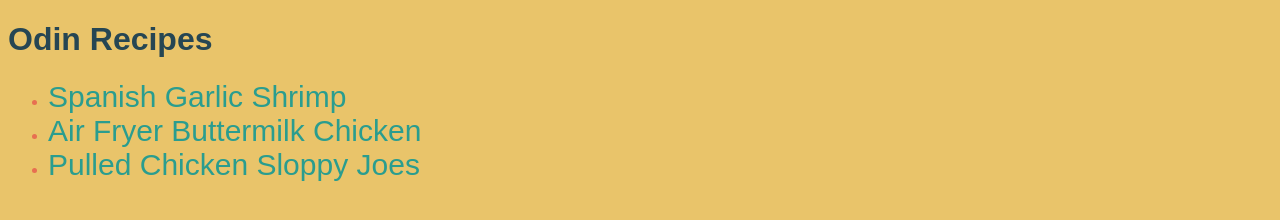
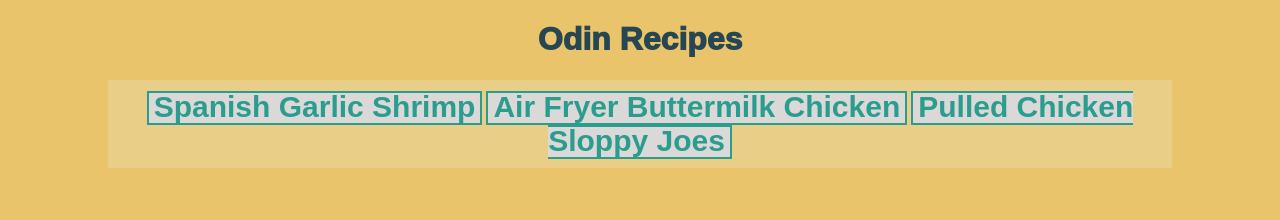
Before and after one commit to SwanT/odin-recipes, a plain HTML site: page index.html in a window 1280 px wide. Drawn offline with Linux system fonts and the light colour scheme.

Commit message:
Add CSS to recipe project

```diff
--- a/CSS/styles.css
+++ b/CSS/styles.css
@@ -4,9 +4,11 @@ body {
 h1, h2, h3 {
     color: #264653;
     font-family: Arial, Helvetica, sans-serif;
+    font-weight: 1000;
 }
 p, ul, ol {
     color: #e76f51;
+    font-weight: 700;
 }
 a {
     font-family: Arial, Helvetica, sans-serif;
@@ -17,3 +19,34 @@ a {
 img {
     width: 800px;
 }
+.listitem {
+    display: inline;
+    border: solid #2a9d8f 2px;
+    padding-top: 10px;
+    padding-bottom: 3px;
+    padding-left: 5px;
+    padding-right: 5px;
+    background-color:rgb(219, 216, 216);
+}
+.listitem:hover {
+    display: inline;
+    border: solid #264653 2px;
+    color:#264653;
+    padding-top: 10px;
+    padding-bottom: 3px;
+    padding-left: 5px;
+    padding-right: 5px;
+    font-size: 120%;
+}
+.menu {
+    margin: 0px 100px;
+    background-color: #e9ce88;
+    padding: 10px 10px;
+    text-align: center;
+}
+.button:hover {
+    color:#264653;
+}
+.title  {
+    text-align: center;
+}
--- a/index.html
+++ b/index.html
@@ -6,11 +6,11 @@
         <link rel="stylesheet" href="CSS/styles.css">
     </head>
     <body>
-        <h1>Odin Recipes</h1>
-        <ul>
-            <li><a href="recipes/spanish-garlic-shrimp.html">Spanish Garlic Shrimp</a></li>
-            <li><a href="recipes/air-fryer-buttermilk-chicken.html">Air Fryer Buttermilk Chicken</a></li>
-            <li><a href="recipes/pulled-chicken-sloppy-joes.html">Pulled Chicken Sloppy Joes</a></li>
+        <h1 class="title">Odin Recipes</h1>
+        <ul class="menu">
+            <li class="listitem"><a class="button" href="recipes/spanish-garlic-shrimp.html">Spanish Garlic Shrimp</a></li>
+            <li class="listitem"><a class="button" href="recipes/air-fryer-buttermilk-chicken.html">Air Fryer Buttermilk Chicken</a></li>
+            <li class="listitem"><a class="button"href="recipes/pulled-chicken-sloppy-joes.html">Pulled Chicken Sloppy Joes</a></li>
         </ul>
 
 
```
